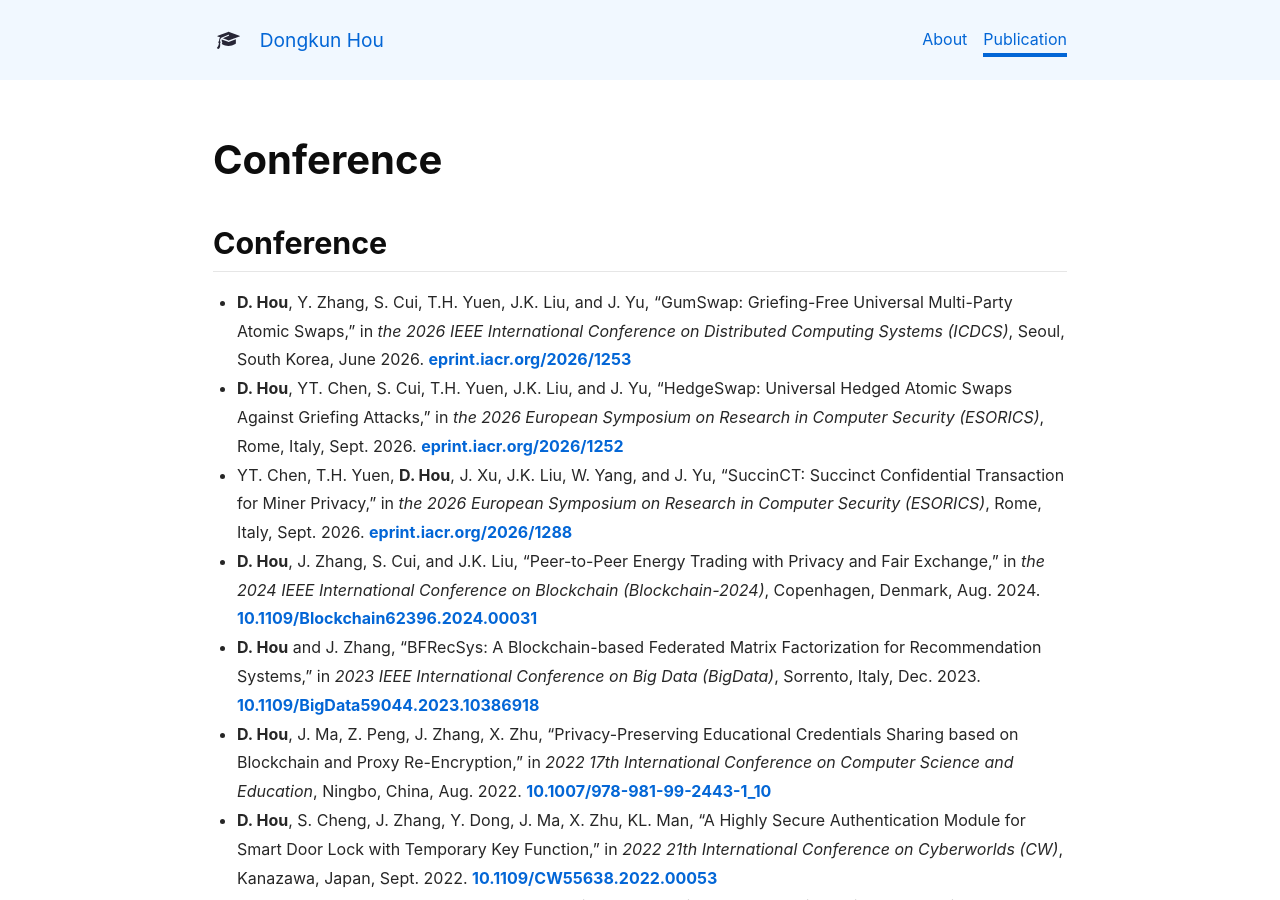
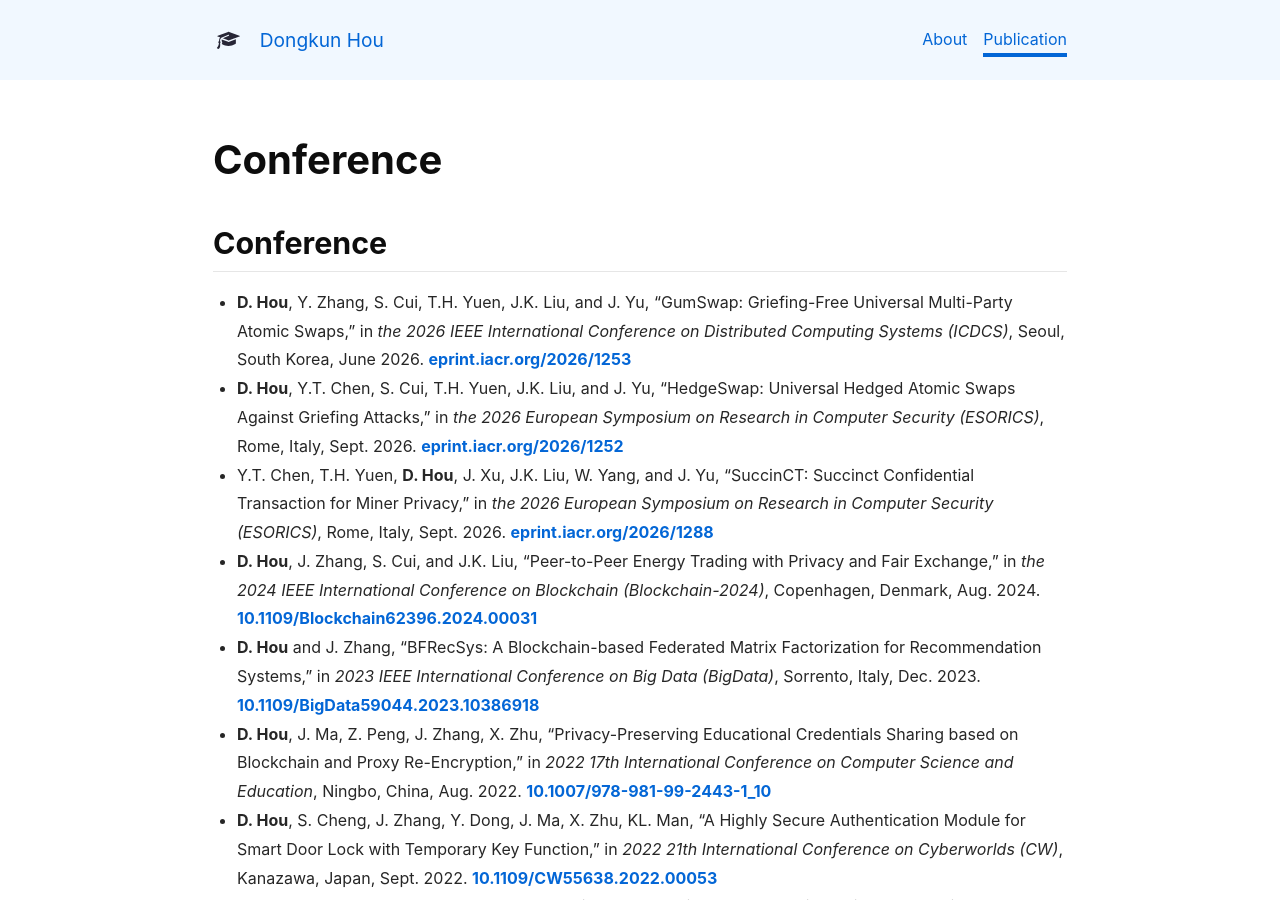
Before and after one commit to Donkequan/Donkequan.github.io, a Jekyll site: the page built from publication.md, in a window 1280 px wide and 900 px high. Built offline with Jekyll 4.4.1, drawn with Linux system fonts in a browser that asks for light colours; nearby versions of some CDN libraries; our own code applies the rules of GitHub Pages for plain Markdown files.

```diff
--- a/publication.md
+++ b/publication.md
@@ -10,8 +10,8 @@ key: page-about
 
 ## Conference
 - **D. Hou**, Y. Zhang, S. Cui, T.H. Yuen, J.K. Liu, and J. Yu, "GumSwap: Griefing-Free Universal Multi-Party Atomic Swaps," in *the 2026 IEEE International Conference on Distributed Computing Systems (ICDCS)*, Seoul, South Korea, June 2026. [eprint.iacr.org/2026/1253](https://eprint.iacr.org/2026/1253)
-- **D. Hou**, YT. Chen, S. Cui, T.H. Yuen, J.K. Liu, and J. Yu, "HedgeSwap: Universal Hedged Atomic Swaps Against Griefing Attacks," in *the 2026 European Symposium on Research in Computer Security (ESORICS)*, Rome, Italy, Sept. 2026. [eprint.iacr.org/2026/1252](https://eprint.iacr.org/2026/1252)
-- YT. Chen, T.H. Yuen, **D. Hou**,  J. Xu,  J.K. Liu, W. Yang, and J. Yu, "SuccinCT: Succinct Confidential Transaction for Miner Privacy," in *the 2026 European Symposium on Research in Computer Security (ESORICS)*, Rome, Italy, Sept. 2026. [eprint.iacr.org/2026/1288](https://eprint.iacr.org/2026/1288)
+- **D. Hou**, Y.T. Chen, S. Cui, T.H. Yuen, J.K. Liu, and J. Yu, "HedgeSwap: Universal Hedged Atomic Swaps Against Griefing Attacks," in *the 2026 European Symposium on Research in Computer Security (ESORICS)*, Rome, Italy, Sept. 2026. [eprint.iacr.org/2026/1252](https://eprint.iacr.org/2026/1252)
+- Y.T. Chen, T.H. Yuen, **D. Hou**,  J. Xu,  J.K. Liu, W. Yang, and J. Yu, "SuccinCT: Succinct Confidential Transaction for Miner Privacy," in *the 2026 European Symposium on Research in Computer Security (ESORICS)*, Rome, Italy, Sept. 2026. [eprint.iacr.org/2026/1288](https://eprint.iacr.org/2026/1288)
 - **D. Hou**, J. Zhang, S. Cui, and J.K. Liu, "Peer-to-Peer Energy Trading with Privacy and Fair Exchange," in *the 2024 IEEE International Conference on Blockchain (Blockchain-2024)*, Copenhagen, Denmark, Aug. 2024. [10.1109/Blockchain62396.2024.00031](https://doi.org/10.1109/Blockchain62396.2024.00031)
 - **D. Hou** and J. Zhang, "BFRecSys: A Blockchain-based Federated Matrix Factorization for Recommendation Systems," in *2023 IEEE International Conference on Big Data (BigData)*, Sorrento, Italy, Dec. 2023. [10.1109/BigData59044.2023.10386918](https://doi.org/10.1109/BigData59044.2023.10386918)
 - **D. Hou**, J. Ma, Z. Peng, J. Zhang, X. Zhu, "Privacy-Preserving Educational Credentials Sharing based on
```
